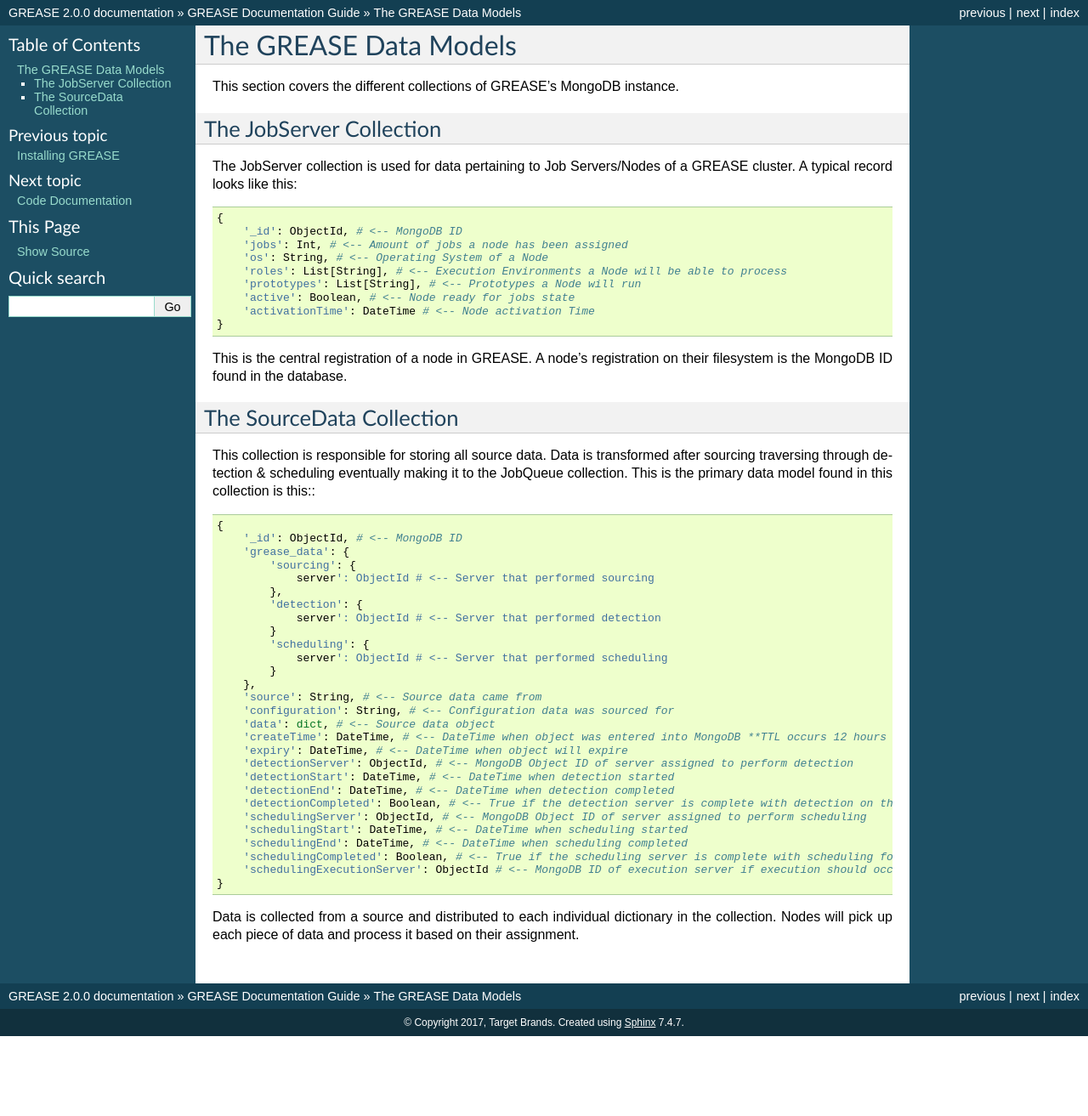
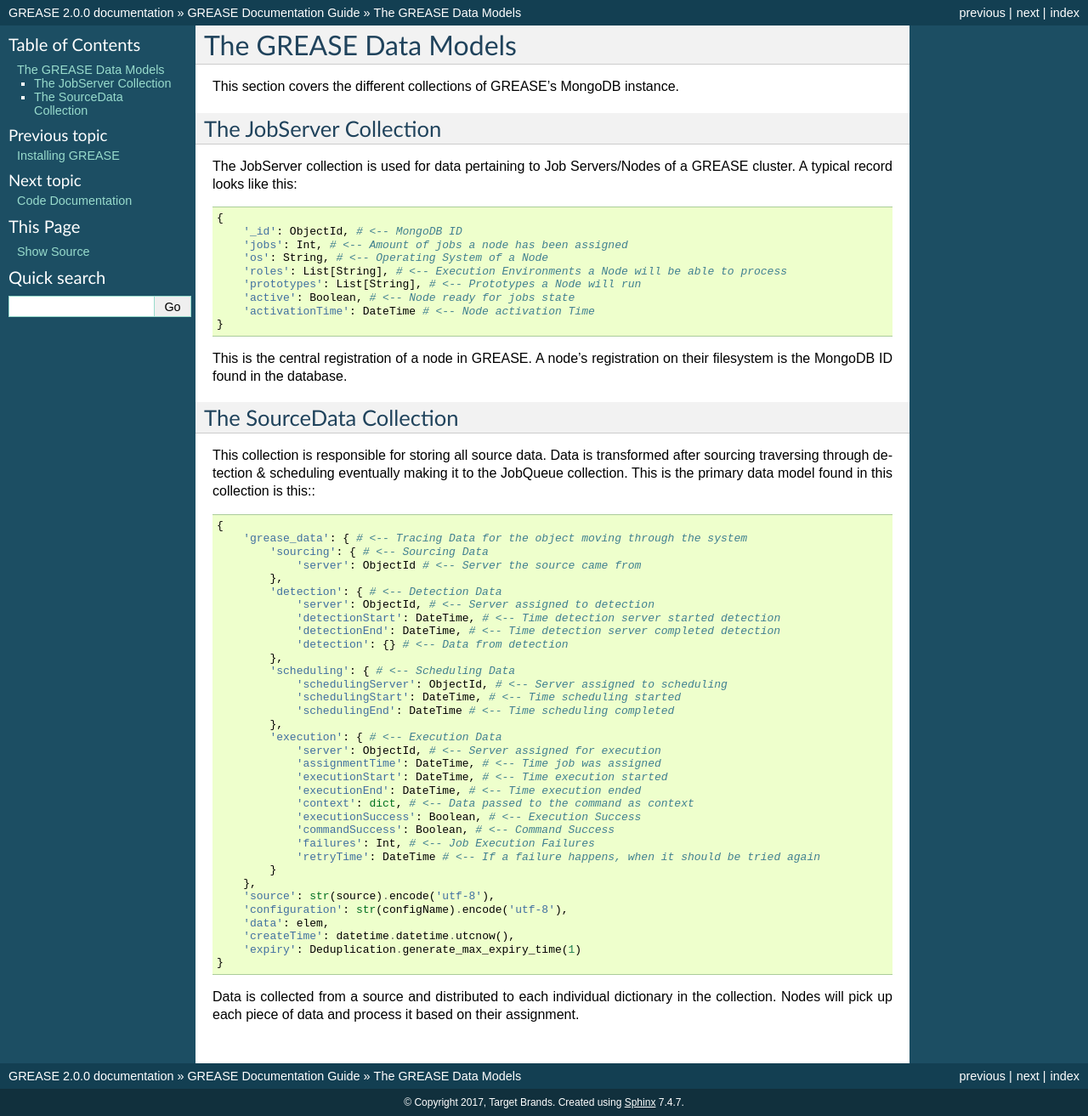
Before and after one commit to target/grease, a Sphinx documentation site: the page built from docs/GreaseGuide/data_model.rst, in a window 1280 px wide. Shown: the whole page at 85% size. Built offline with Sphinx 7.4.7, drawn with Linux system fonts in a browser that asks for light colours; before the commit the page ends 1219 px from its top, so only the background shows below that.

Commit message:
Changed Model of Source Data
Signed-off-by: James.E.Bell <james.e.bell@target.com>

```diff
--- a/docs/GreaseGuide/data_model.rst
+++ b/docs/GreaseGuide/data_model.rst
@@ -30,32 +30,38 @@
 collection is this:::
 
     {
-        '_id': ObjectId, # <-- MongoDB ID
-        'grease_data': {
-            'sourcing': {
-                server': ObjectId # <-- Server that performed sourcing
+        'grease_data': { # <-- Tracing Data for the object moving through the system
+            'sourcing': { # <-- Sourcing Data
+                'server': ObjectId # <-- Server the source came from
             },
-            'detection': {
-                server': ObjectId # <-- Server that performed detection
-            }
-            'scheduling': {
-                server': ObjectId # <-- Server that performed scheduling
+            'detection': { # <-- Detection Data
+                'server': ObjectId, # <-- Server assigned to detection
+                'detectionStart': DateTime, # <-- Time detection server started detection
+                'detectionEnd': DateTime, # <-- Time detection server completed detection
+                'detection': {} # <-- Data from detection
+            },
+            'scheduling': { # <-- Scheduling Data
+                'schedulingServer': ObjectId, # <-- Server assigned to scheduling
+                'schedulingStart': DateTime, # <-- Time scheduling started
+                'schedulingEnd': DateTime # <-- Time scheduling completed
+            },
+            'execution': { # <-- Execution Data
+                'server': ObjectId, # <-- Server assigned for execution
+                'assignmentTime': DateTime, # <-- Time job was assigned
+                'executionStart': DateTime, # <-- Time execution started
+                'executionEnd': DateTime, # <-- Time execution ended
+                'context': dict, # <-- Data passed to the command as context
+                'executionSuccess': Boolean, # <-- Execution Success
+                'commandSuccess': Boolean, # <-- Command Success
+                'failures': Int, # <-- Job Execution Failures
+                'retryTime': DateTime # <-- If a failure happens, when it should be tried again
             }
         },
-        'source': String, # <-- Source data came from
-        'configuration': String, # <-- Configuration data was sourced for
-        'data': dict, # <-- Source data object
-        'createTime': DateTime, # <-- DateTime when object was entered into MongoDB **TTL occurs 12 hours after this time**
-        'expiry': DateTime, # <-- DateTime when object will expire
-        'detectionServer': ObjectId, # <-- MongoDB Object ID of server assigned to perform detection
-        'detectionStart': DateTime, # <-- DateTime when detection started
-        'detectionEnd': DateTime, # <-- DateTime when detection completed
-        'detectionCompleted': Boolean, # <-- True if the detection server is complete with detection on the object
-        'schedulingServer': ObjectId, # <-- MongoDB Object ID of server assigned to perform scheduling
-        'schedulingStart': DateTime, # <-- DateTime when scheduling started
-        'schedulingEnd': DateTime, # <-- DateTime when scheduling completed
-        'schedulingCompleted': Boolean, # <-- True if the scheduling server is complete with scheduling for the object
-        'schedulingExecutionServer': ObjectId # <-- MongoDB ID of execution server if execution should occur **Only exists for source objects that produce a job**
+        'source': str(source).encode('utf-8'),
+        'configuration': str(configName).encode('utf-8'),
+        'data': elem,
+        'createTime': datetime.datetime.utcnow(),
+        'expiry': Deduplication.generate_max_expiry_time(1)
     }
 
 Data is collected from a source and distributed to each individual dictionary in the collection. Nodes will pick up
```
Also changed, not shown: 2 other files.
